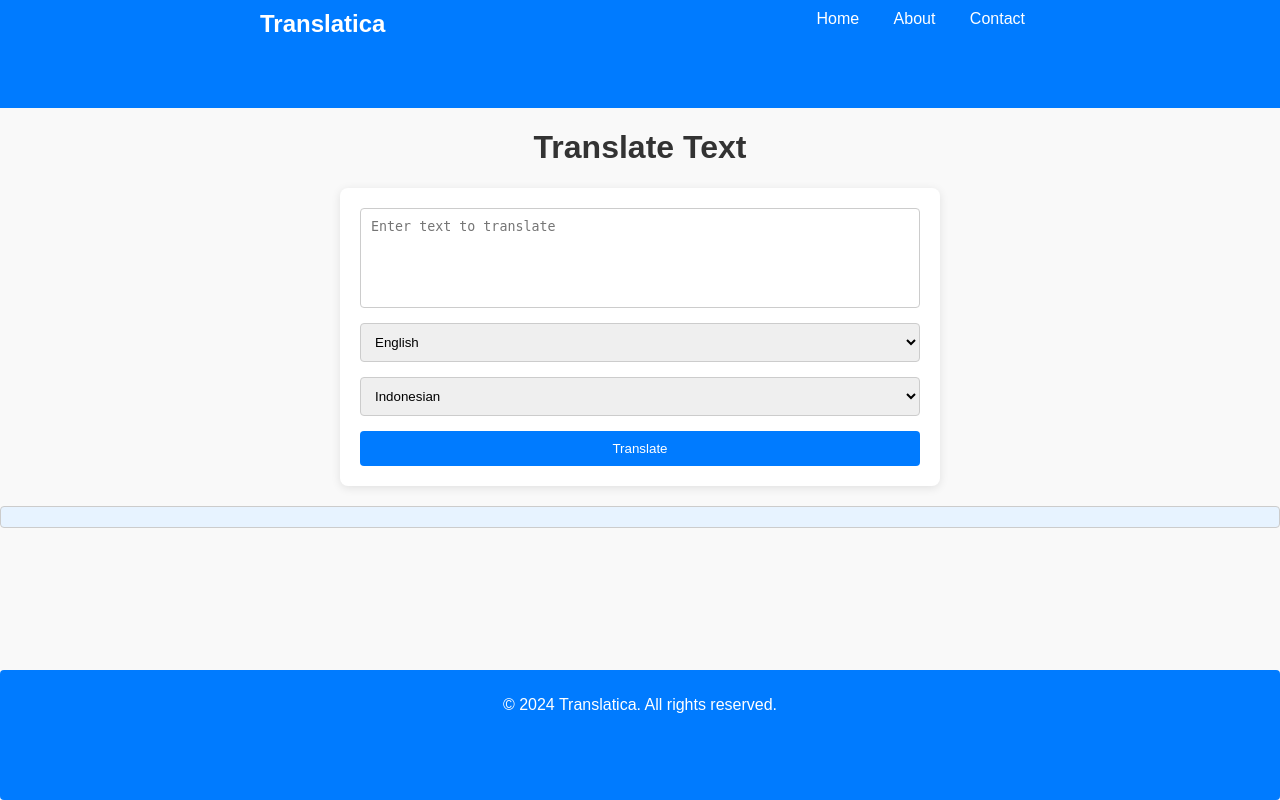
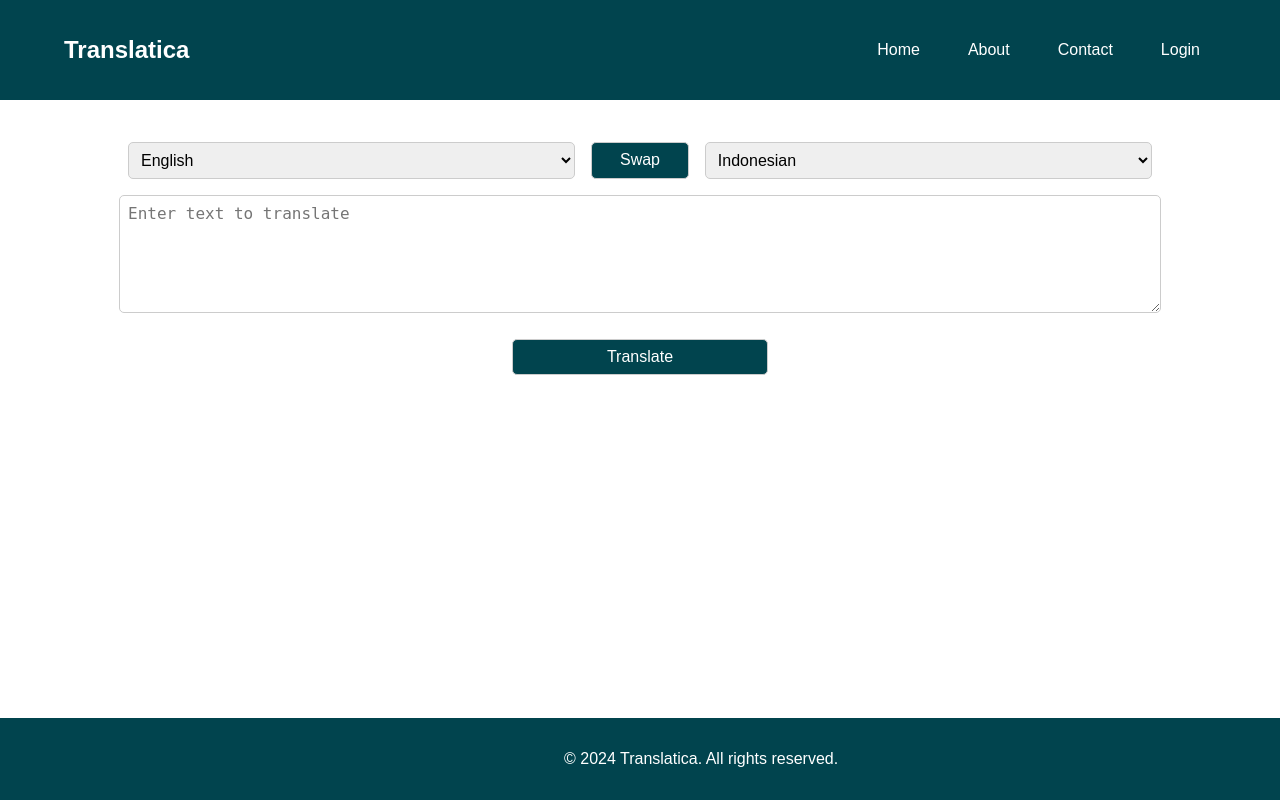
Before and after one commit to gigarazkiarianda/translatica, a Flask app: page / in a window 1280 px wide. Run offline with Flask 3, Linux system fonts and the light colour scheme.

Commit message:
update UI translatica

```diff
--- a/app/static/css/style.css
+++ b/app/static/css/style.css
@@ -1,115 +1,98 @@
-* {
-    box-sizing: border-box;
-}
-
 body {
     font-family: Arial, sans-serif;
     margin: 0;
     padding: 0;
-    background-color: #f9f9f9;
-    position: relative;
-    min-height: 100vh;
+    box-sizing: border-box;
+}
+
+.navbar {
+    background-color: #01444E;
+    color: white;
+    padding: 1rem 0;
 }
 
 .container {
-    max-width: 800px;
-    margin: auto;
-    padding-bottom: 60px; /* Space for the footer */
+    width: 90%;
+    max-width: 1200px;
+    margin: 0 auto;
+    display: flex;
+    justify-content: space-between;
+    align-items: center;
 }
 
-.navbar {
-    background-color: #007BFF;
-    color: white;
-    padding: 10px 0;
+.logo {
+    font-size: 1.5rem;
+    font-weight: bold;
 }
 
-.navbar h2 {
-    display: inline-block;
-    margin: 0;
-    padding: 0 20px;
+.nav-links {
+    list-style: none;
+    display: flex;
+    gap: 1rem;
 }
 
-.navbar ul {
-    list-style-type: none;
-    padding: 0;
-    margin: 0;
-    float: right;
+.nav-links li a {
+    color: white;
+    text-decoration: none;
+    padding: 0.5rem 1rem;
 }
 
-.navbar ul li {
-    display: inline;
-}
-
-.navbar ul li a {
-    color: white;
-    text-decoration: none;
-    padding: 15px;
-    transition: background 0.3s;
-}
-
-.navbar ul li a:hover {
-    background-color: #0056b3;
+.nav-links li a:hover {
+    background-color: #00f7ff;
+    border-radius: 5px;
 }
 
 main {
+    padding: 2rem 0;
     text-align: center;
-    margin-top: 20px;
-}
-
-h1 {
-    color: #333;
 }
 
 form {
     display: flex;
     flex-direction: column;
     align-items: center;
-    margin: auto;
-    max-width: 600px;
-    padding: 20px;
-    background: white;
-    border-radius: 8px;
-    box-shadow: 0 2px 10px rgba(0, 0, 0, 0.1);
+    gap: 1rem;
 }
 
 textarea {
-    width: 100%;
+    width: 80%;
     height: 100px;
-    margin-bottom: 15px;
-    padding: 10px;
+    padding: 0.5rem;
+    font-size: 1rem;
     border: 1px solid #ccc;
-    border-radius: 4px;
-    resize: none;
+    border-radius: 5px;
 }
 
-select {
+.lang-select {
+    display: flex;
+    justify-content: space-between;
+    width: 80%;
+    gap: 1rem;
+}
+
+select, button {
     width: 100%;
-    margin-bottom: 15px;
-    padding: 10px;
+    padding: 0.5rem;
+    font-size: 1rem;
     border: 1px solid #ccc;
-    border-radius: 4px;
+    margin-top: 10px;
+    border-radius: 5px;
 }
 
 button {
-    width: 100%;
-    padding: 10px;
-    background-color: #007BFF;
+    background-color: #01444E;
     color: white;
-    border: none;
-    border-radius: 4px;
     cursor: pointer;
+    width: 20%;
 }
 
 button:hover {
-    background-color: #0056b3;
+    background-color: rgb(0, 47, 53);
 }
 
 #translated-text {
-    margin-top: 20px;
-    padding: 10px;
-    border: 1px solid #ccc;
-    border-radius: 4px;
-    background-color: #e7f3ff;
+    margin-top: 1rem;
+    font-size: 1.2rem;
 }
 
 footer {
@@ -117,9 +100,13 @@ footer {
     left: 0;
     right: 0;
     bottom: 0;
+    background-color: #01444E;
+    color: white;
+    padding: 1rem 0;
     text-align: center;
-    padding: 10px;
-    background-color: #007BFF;
-    color: white;
-    border-radius: 4px;
 }
+
+footer p {
+    padding-left: 500px;
+    padding-right: 250px;
+}
--- a/app/templates/index.html
+++ b/app/templates/index.html
@@ -9,29 +9,32 @@
 <body>
     <nav class="navbar">
         <div class="container">
-            <h2>Translatica</h2>
-            <ul>
+            <h2 class="logo">Translatica</h2>
+            <ul class="nav-links">
                 <li><a href="#">Home</a></li>
                 <li><a href="#">About</a></li>
                 <li><a href="#">Contact</a></li>
+                <li><a href="#">Login</a></li>
             </ul>
         </div>
     </nav>
 
     <main>
-        <h1>Translate Text</h1>
         <form id="translate-form">
+            <div class="lang-select">
+                <select name="source_lang" id="source-lang">
+                    <option value="en">English</option>
+                    <option value="id">Indonesian</option>
+                    <option value="fr">French</option>
+                </select>
+                <button type="button" id="swap-langs">Swap</button>
+                <select name="target_lang" id="target-lang">
+                    <option value="id">Indonesian</option>
+                    <option value="en">English</option>
+                    <option value="fr">French</option>
+                </select>
+            </div>
             <textarea name="text" placeholder="Enter text to translate" required></textarea>
-            <select name="source_lang">
-                <option value="en">English</option>
-                <option value="id">Indonesian</option>
-                <option value="fr">France</option>
-            </select>
-            <select name="target_lang">
-                <option value="id">Indonesian</option>
-                <option value="en">English</option>
-                <option value="fr">France</option>
-            </select>
             <button type="submit">Translate</button>
         </form>
         <div id="translated-text"></div>
@@ -60,6 +63,15 @@
             const data = await response.json();
             document.getElementById('translated-text').innerText = data.translated_text;
         };
+
+        document.getElementById('swap-langs').onclick = () => {
+            const sourceLangSelect = document.getElementById('source-lang');
+            const targetLangSelect = document.getElementById('target-lang');
+
+            const sourceLangValue = sourceLangSelect.value;
+            sourceLangSelect.value = targetLangSelect.value;
+            targetLangSelect.value = sourceLangValue;
+        };
     </script>
 </body>
 </html>
```
